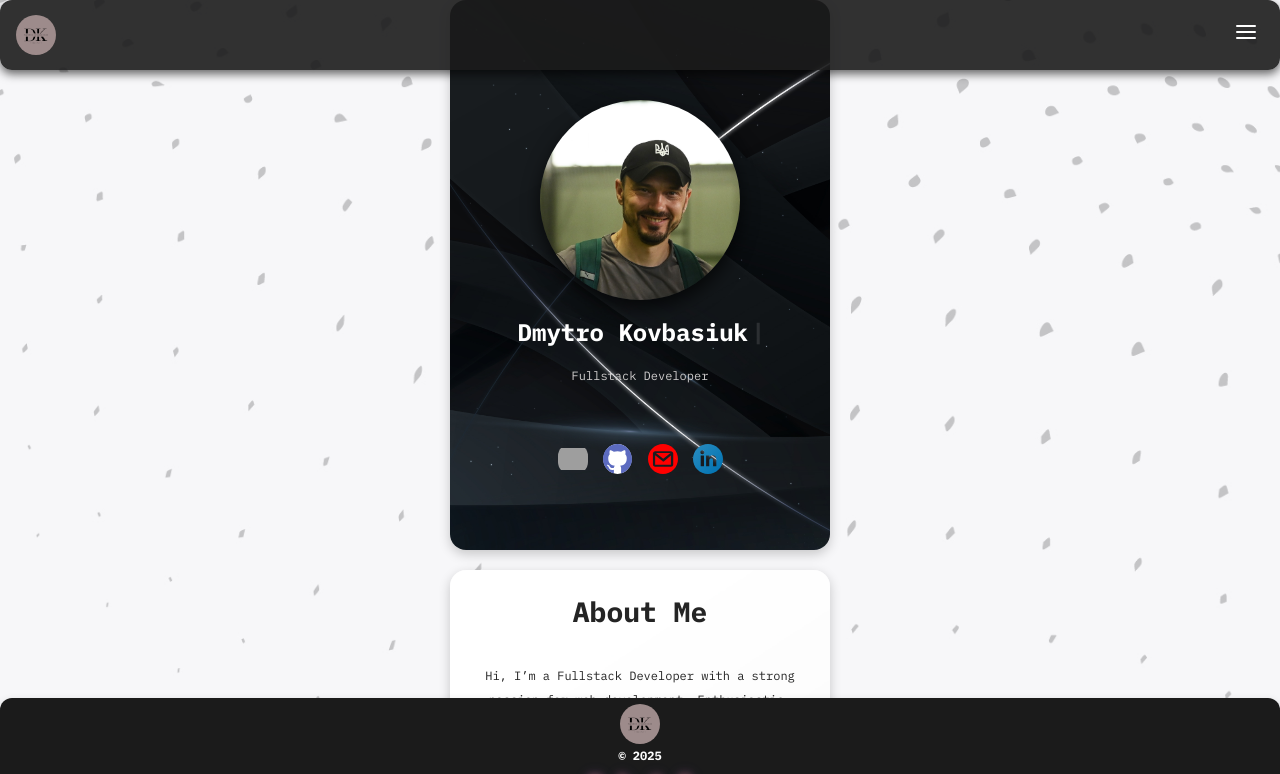
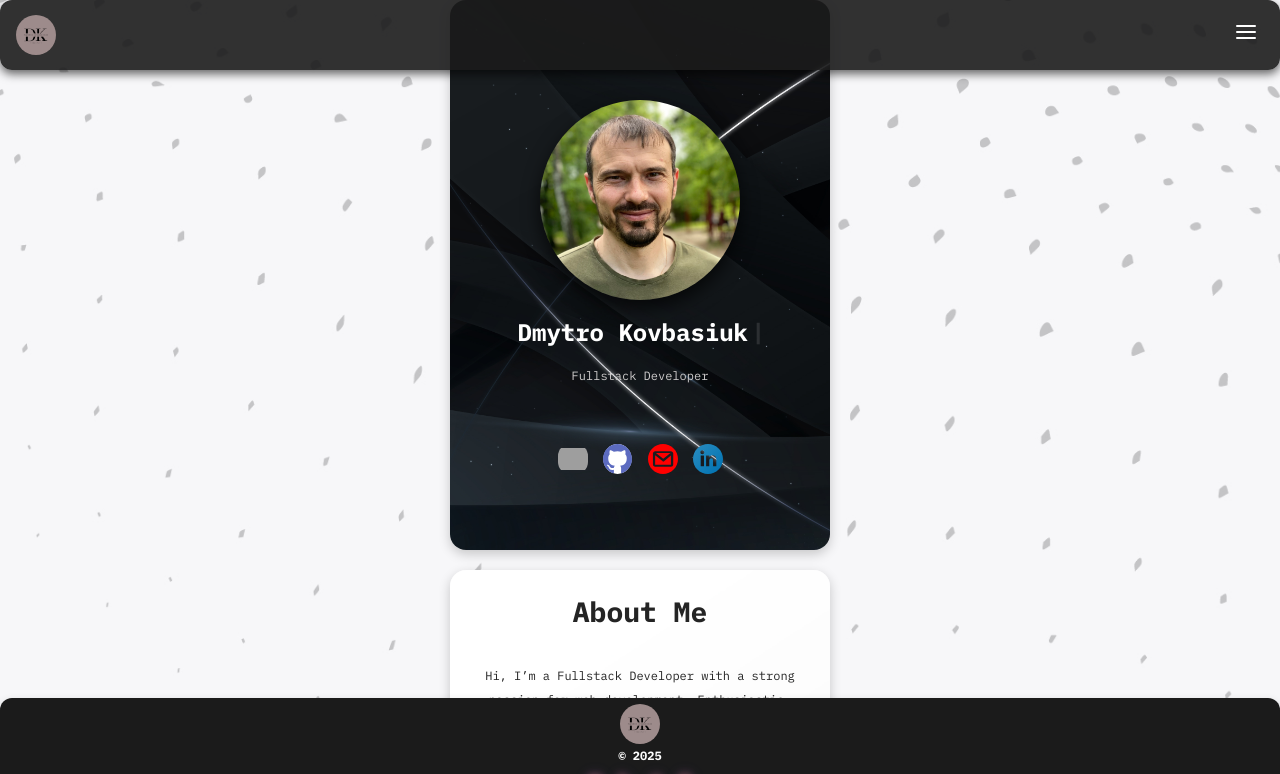
Before and after one commit to DmytroK-goit/Portfolio, a React (Vite) app: page / in a window 1280 px wide. Shown: the top 774 px of the page. Built offline with nearby package versions, Linux system fonts and the light colour scheme; grey boxes are pictures that could not be loaded.

Commit message:
replace avatar

```diff
--- a/src/Components/Hero/Hero.jsx
+++ b/src/Components/Hero/Hero.jsx
@@ -1,5 +1,7 @@
 import s from "./Hero.module.scss";
 import avatar from "../../images/avatar.jpg";
+import avatar2 from "../../images/foto.webp";
+
 import phone from "../../images/svg/contacts/phone_icon.svg";
 import telegram from "../../images/svg/contacts/telegram-1.svg";
 import linkedin from "../../images/svg/contacts/linkedin-icon.svg";
@@ -30,7 +32,7 @@ export const Hero = () => {
         <div className={s.container_avatar}>
           <img
             className={s.avatar}
-            src={avatar}
+            src={avatar2}
             alt="Dmytro Kovbasiuk Avatar"
           />
         </div>
```
Also changed, not shown: src/images/foto.webp (added).
